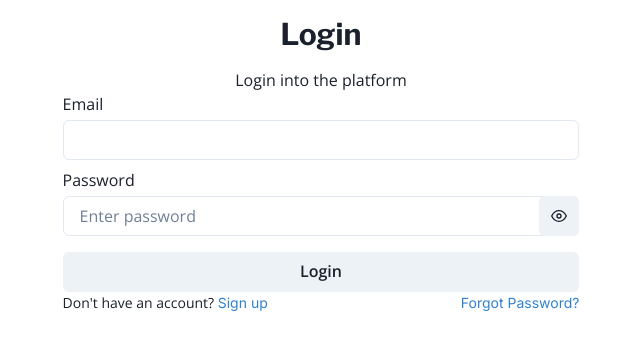
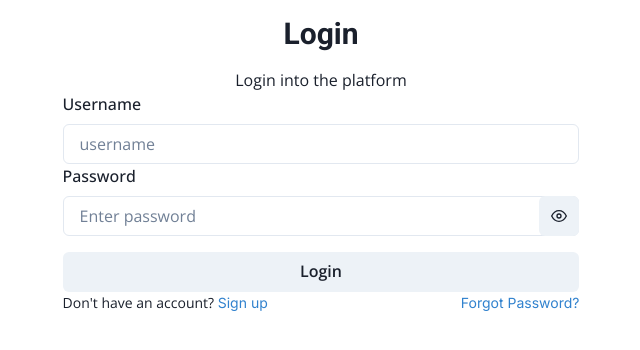
Before and after one commit to JustShuaib/project-frontend, a Next.js app: page /login in a window 1280 px wide. Shown: the top 350 px of the page, without its empty margins (319-959 px from the left). Built offline with nearby package versions, Linux system fonts and the light colour scheme; no server answers.

Commit message:
added login, signup and forgot password

```diff
--- a/components/formInput.tsx
+++ /dev/null
@@ -1,23 +0,0 @@
-import { Input, Stack } from "@chakra-ui/react";
-import { Controller } from "react-hook-form";
-interface FormProp {
-  name: string;
-  label: string;
-  control: any;
-  type?: string;
-}
-const FormInput = ({ name, label, control, type = "text" }: FormProp) => {
-  return (
-    <Stack spacing={1}>
-      <label htmlFor={name}>{label}</label>
-      <Controller
-        name={name}
-        control={control}
-        rules={{ required: true }}
-        render={({ field }) => <Input id={name} {...field} type={type} />}
-      />
-    </Stack>
-  );
-};
-
-export default FormInput;
--- a/components/index.ts
+++ b/components/index.ts
@@ -1,3 +1,2 @@
 export { default as Link } from "./link";
 export { default as Page } from "./page";
-export { default as FormInput } from "./formInput";
--- a/pages/_app.tsx
+++ b/pages/_app.tsx
@@ -1,30 +1,9 @@
 import type { AppProps } from "next/app";
-import { Open_Sans, Libre_Franklin } from "@next/font/google";
-import { ChakraProvider, extendTheme } from "@chakra-ui/react";
-const openSans = Open_Sans();
-const libreFranklin = Libre_Franklin();
-const myTheme = extendTheme({
-  components: {
-    Heading: {
-      baseStyle: {
-        fontFamily: libreFranklin.style.fontFamily,
-      },
-    },
-  },
-  styles: {
-    global: {
-      body: {
-        fontFamily: openSans.style.fontFamily,
-      },
-      "input::-ms-reveal, input::-ms-clear": {
-        display: "none",
-      },
-    },
-  },
-});
+import { ChakraProvider } from "@chakra-ui/react";
+import { theme } from "../utils/theme";
 export default function App({ Component, pageProps }: AppProps) {
   return (
-    <ChakraProvider theme={myTheme}>
+    <ChakraProvider theme={theme}>
       <Component {...pageProps} />
     </ChakraProvider>
   );
--- a/pages/login/index.tsx
+++ b/pages/login/index.tsx
@@ -3,54 +3,108 @@ import {
   Input,
   Text,
   Heading,
-  Stack,
   Container,
   Button,
   Flex,
   InputGroup,
   InputRightElement,
   IconButton,
+  FormControl,
+  FormLabel,
+  FormErrorMessage,
+  useToast,
 } from "@chakra-ui/react";
-import { useForm, Controller, SubmitHandler } from "react-hook-form";
+import { useForm, SubmitHandler } from "react-hook-form";
 import { Eye, EyeClose } from "../../icons";
-import { FormInput, Link, Page } from "../../components";
+import { Link, Page } from "../../components";
+import { BACKEND_URL } from "../../utils/urls";
 
 interface FormData {
-  email: string;
+  username: string;
   password: string;
 }
 const Login = () => {
   const [show, setShow] = useState(false);
-  const { control, handleSubmit, reset } = useForm<FormData>();
-  const onSubmit: SubmitHandler<FormData> = (data) => {
-    console.log(data);
+  const {
+    register,
+    handleSubmit,
+    reset,
+    formState: { errors, isSubmitting },
+  } = useForm<FormData>();
+  const toast = useToast({
+    size: "small",
+    position: "top-right",
+    isClosable: true,
+    styleConfig: { fontSize: "12px" },
+  });
+  const onSubmit: SubmitHandler<FormData> = async ({ username, password }) => {
+    const formData = new FormData();
+    formData.append("username", username);
+    formData.append("password", password);
+    try {
+      const res = await fetch(`${BACKEND_URL}/login`, {
+        method: "POST",
+        body: formData,
+      });
+      const { detail } = await res.json();
+      if (res.status === 200) {
+        toast({
+          description: detail,
+          status: "success",
+        });
         reset();
+        setShow(false);
+      } else {
+        toast({
+          description: detail,
+          status: "error",
+        });
+      }
+    } catch (error: any) {
+      console.log(error);
+      if (error?.message === "Failed to fetch") {
+        toast({
+          description: "Please check your internet connection.",
+          status: "error",
+        });
+      } else {
+        toast({
+          description: "Something went wrong, Please try again.",
+          status: "error",
+        });
+      }
+    }
   };
-
   return (
     <Page title="Login">
       <main>
-        <Heading as="h1" textAlign="center" my={4} size="lg">
+        <Heading as="h1" my={4} size="lg">
           Login
         </Heading>
         <Text textAlign="center">Login into the platform</Text>
         <Container onSubmit={handleSubmit(onSubmit)} as="form">
-          <FormInput
-            control={control}
-            label="Email"
-            type="email"
-            name="email"
+          <FormControl isInvalid={Boolean(errors.username)}>
+            <FormLabel htmlFor="username">Username</FormLabel>
+            <Input
+              id="username"
+              placeholder="username"
+              {...register("username", {
+                required: "username is required",
+              })}
             />
-          <Stack spacing={1} mt={2}>
-            <label htmlFor="password">Password</label>
-            <Controller
-              name="password"
-              control={control}
-              rules={{ required: true }}
-              render={({ field }) => (
+            <FormErrorMessage>
+              {errors.username && errors.username.message}
+            </FormErrorMessage>
+          </FormControl>
+
+          <FormControl isInvalid={Boolean(errors.password)}>
+            <FormLabel htmlFor="password">Password</FormLabel>
             <InputGroup>
               <Input
-                    {...field}
+                id="password"
+                {...register("password", {
+                  required: "Password is required",
+                })}
                 type={show ? "text" : "password"}
                 placeholder="Enter password"
               />
@@ -62,10 +116,11 @@ const Login = () => {
                 ></IconButton>
               </InputRightElement>
             </InputGroup>
-              )}
-            />
-          </Stack>
-          <Button type="submit" w="full" mt={4} py={5}>
+            <FormErrorMessage>
+              {errors.password && errors.password.message}
+            </FormErrorMessage>
+          </FormControl>
+          <Button mt={4} w="full" isLoading={isSubmitting} type="submit">
             Login
           </Button>
           <Flex
--- /dev/null
+++ b/utils/theme.ts
@@ -0,0 +1,34 @@
+import { extendTheme, defineStyleConfig } from "@chakra-ui/react";
+import { Open_Sans, Roboto } from "@next/font/google";
+const openSans = Open_Sans();
+const roboto = Roboto({ weight: "700" });
+const Heading = defineStyleConfig({
+  baseStyle: {
+    fontFamily: roboto.style.fontFamily,
+    textAlign: "center",
+  },
+});
+export const theme = extendTheme({
+  components: {
+    toast: {
+      baseStyle: {
+        fontSize: "12px",
+      },
+      defaultProps: {
+        fontSize: "12px",
+        position: "top-right",
+      },
+    },
+    Heading: Heading,
+  },
+  styles: {
+    global: {
+      body: {
+        fontFamily: openSans.style.fontFamily,
+      },
+      "input::-ms-reveal, input::-ms-clear": {
+        display: "none",
+      },
+    },
+  },
+});
--- /dev/null
+++ b/utils/urls.ts
@@ -0,0 +1 @@
+export const BACKEND_URL = process.env.NEXT_PUBLIC_BACKEND_URL as string;
```
Also changed, not shown: pages/login/forgot-password.tsx (+78 -7 lines), pages/signup.tsx (+14 -27 lines). Lines whose indentation alone changed are shown as unchanged.
